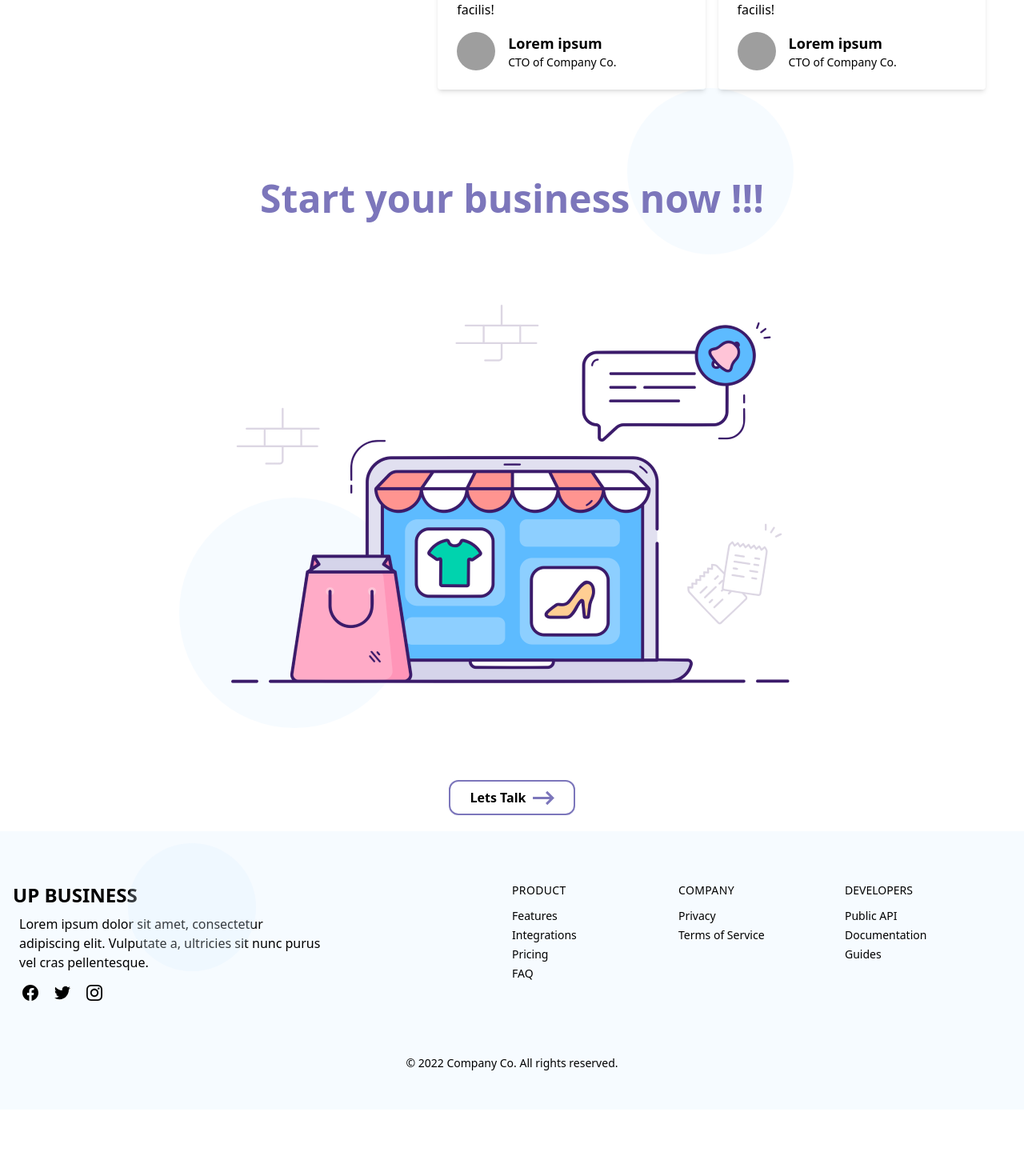
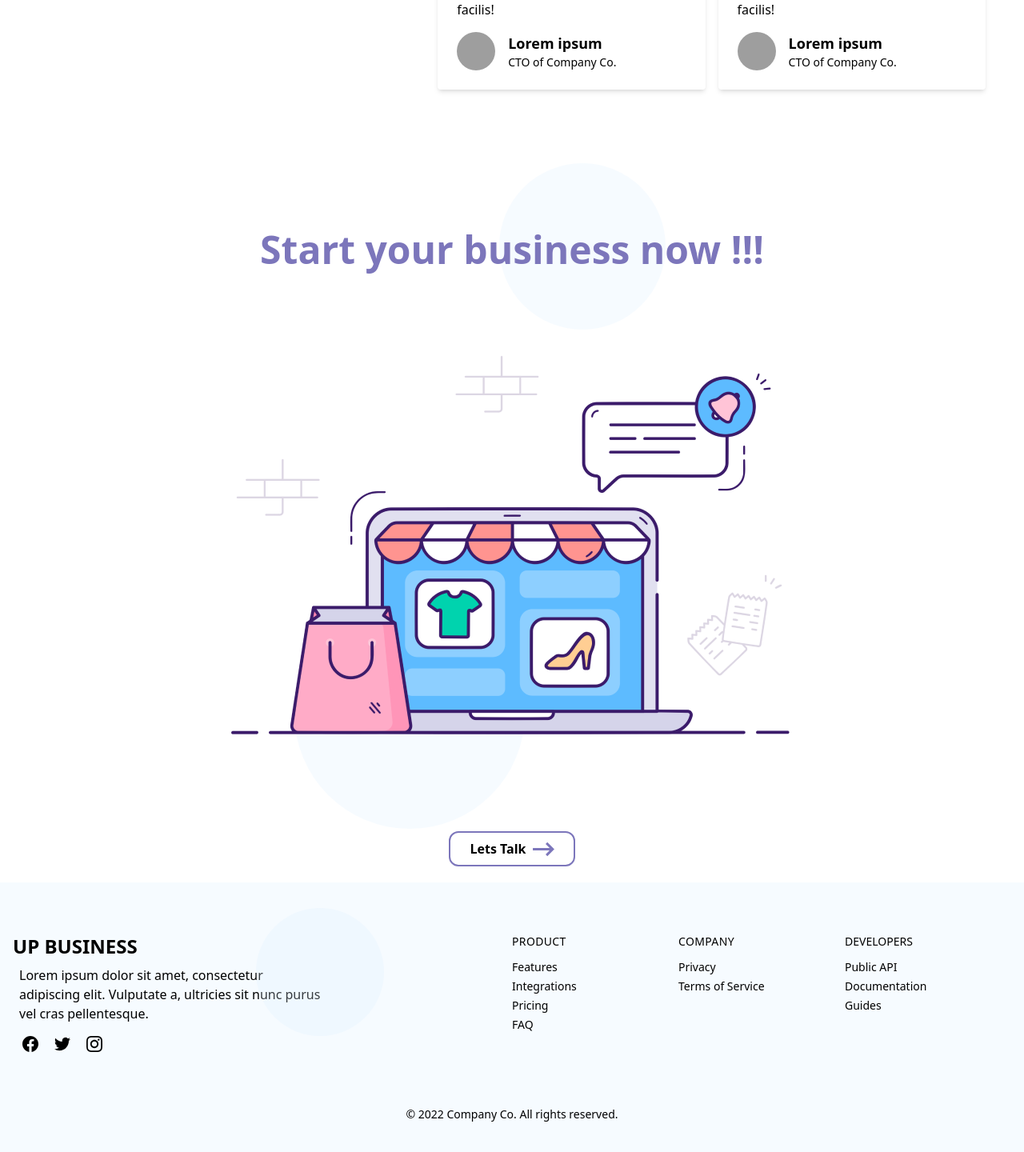
Before and after one commit to kumard3/landing-page-template, a Next.js app: page / in a window 1280 px wide. Shown: the part 4018-5458 px from the top of the page at 80% size. Before the commit the page ends 5405 px from the top, so only its background shows below. Built offline with nearby package versions, Linux system fonts and the light colour scheme; grey boxes are pictures that could not be loaded.

Commit message:
new content added

```diff
--- a/components/ContactPage.tsx
+++ b/components/ContactPage.tsx
@@ -1,7 +1,7 @@
 export default function ContactPage() {
   return (
-    <div className="overflow-hidden" >
-      <div className=" hidden md:block absolute z-[-1] top-[258rem] w-[13rem] right-[18rem]">
+    <div className="relative overflow-hidden" >
+      <div className=" hidden md:block absolute z-[-1]  w-[13rem] right-[28rem]">
           <svg
             width="100%"
 
@@ -46,7 +46,7 @@ export default function ContactPage() {
           </svg>
       </div>
 
-      <div className=" hidden md:block  absolute z-[-1] top-[290rem] w-[18rem] left-[14rem]">
+      <div className=" hidden md:block  absolute z-[-1] top-[34rem] w-[18rem] left-[23rem]">
           <svg
             width="100%"
 
@@ -92,7 +92,7 @@ export default function ContactPage() {
       </div>
     <div className="container overflow-hidden flex items-center justify-center flex-col my-5 mx-auto">
 
-      <h1 className="text-5xl font-bold text-[#7C76BB] ">
+      <h1 className="text-5xl font-bold text-[#7C76BB] mt-[4rem] ">
         Start your business now !!!
       </h1>
       <div>
--- a/components/Features.tsx
+++ b/components/Features.tsx
@@ -1,3 +1,4 @@
+/* eslint-disable jsx-a11y/alt-text */
 /* eslint-disable react/no-unescaped-entities */
 /* eslint-disable @next/next/no-img-element */
 export default function Features() {
--- a/components/Footer.tsx
+++ b/components/Footer.tsx
@@ -1,7 +1,7 @@
 export default function Footer() {
   return (
-    <div className="overflow-hidden">
-      <div className="absolute z-[1] top-[317rem] w-[10rem] left-[10rem]">
+    <div className=" relative overflow-hidden">
+      <div className="absolute z-[1]  w-[10rem] left-[20rem] top-[2rem] ">
           <svg
             width="100%"
 
```
